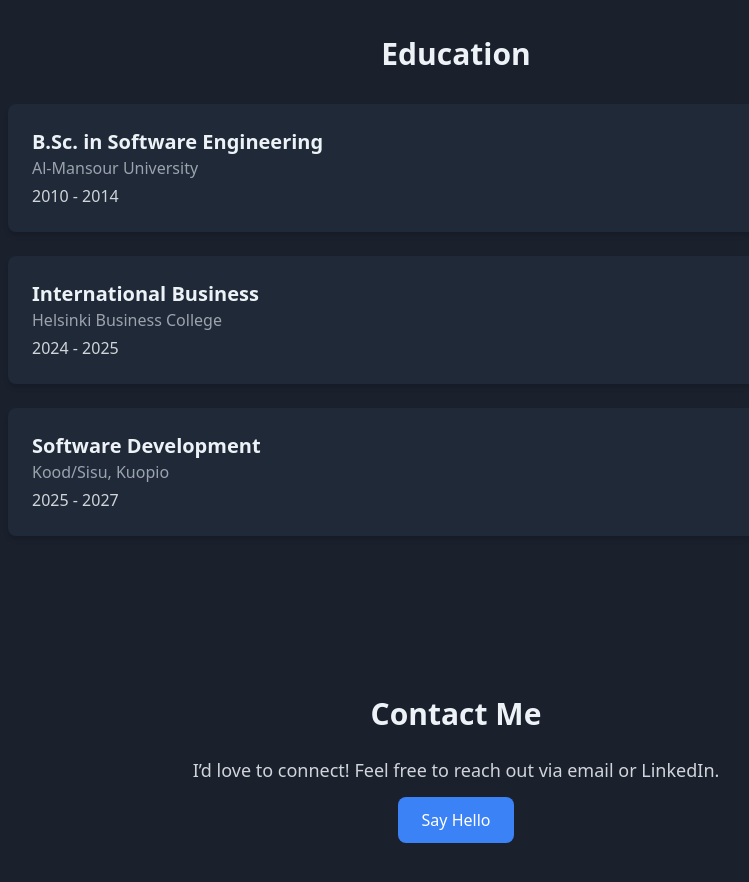
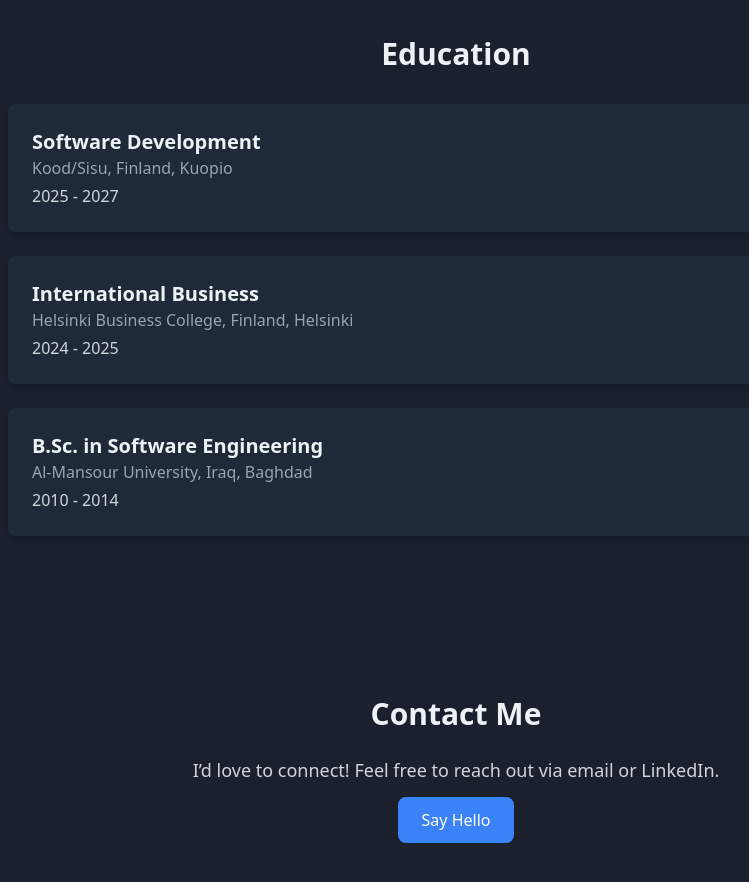
Before and after one commit to AyoobRukabi/my-portfolio, a React (Vite) app: page / in a window 1280 px wide. Shown: the part 3040-3922 px from the top of the page, without its empty margins (184-933 px from the left). Built offline with nearby package versions, Linux system fonts and the light colour scheme.

Commit message:
Add Education

```diff
--- a/src/components/Education.tsx
+++ b/src/components/Education.tsx
@@ -4,20 +4,22 @@ import { motion } from "framer-motion";
 
 const education = [
     {
-        degree: "B.Sc. in Software Engineering",
-        school: "Al-Mansour University",
-        period: "2010 - 2014"
+      degree: "Software Development",
+      school: "Kood/Sisu, Finland, Kuopio",
+      period: "2025 - 2027"
     },
+
     {
       degree: "International Business",
-      school: "Helsinki Business College",
+      school: "Helsinki Business College, Finland, Helsinki",
       period: "2024 - 2025"
     },
     {
-      degree: "Software Development",
-      school: "Kood/Sisu, Kuopio",
-      period: "2025 - 2027"
+        degree: "B.Sc. in Software Engineering",
+        school: "Al-Mansour University, Iraq, Baghdad",
+        period: "2010 - 2014"
     },
+
   ];
 
   const Education: React.FC = () => {
@@ -29,6 +31,7 @@ const education = [
           animate={{ opacity: 1, y: 0 }}
           transition={{ duration: 0.6 }}
           className="text-3xl font-bold mb-8 text-center"
+
         >
           Education
         </motion.h2>
--- a/src/components/Experience.tsx
+++ b/src/components/Experience.tsx
@@ -23,7 +23,7 @@ const Experience: React.FC = () => {
         <motion.h2
           initial={{ opacity: 0, y: -30 }}
           animate={{ opacity: 1, y: 0 }}
-          transition={{ duration: 0.6 }}
+          transition={{ duration: 0.8, delay: 0.2 }}
           className="text-3xl font-bold mb-8 text-center"
         >
           Experience
```
